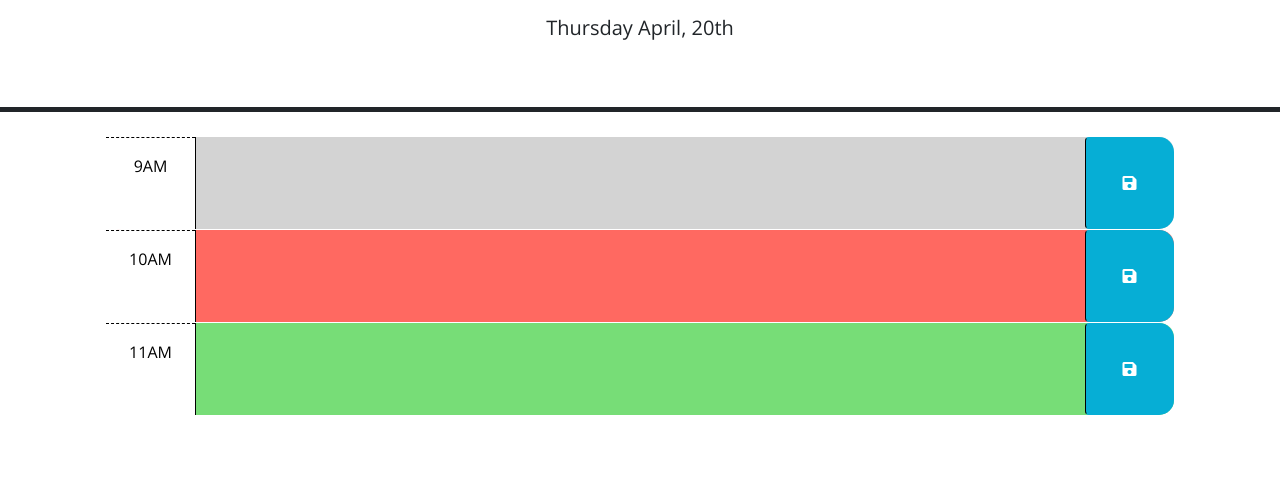
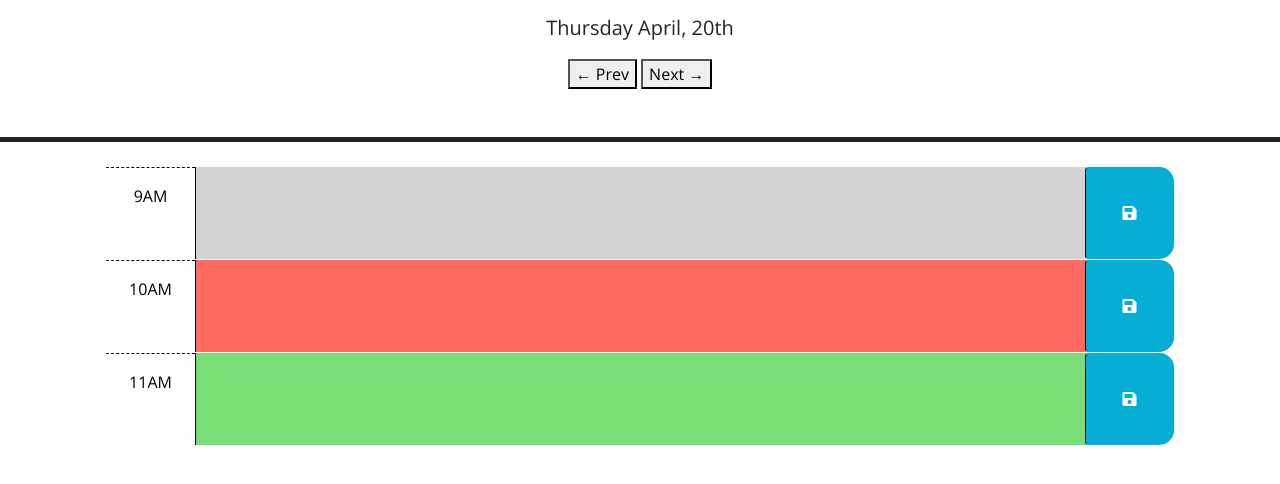
Before and after one commit to NateAyye/work-day-scheduler, a plain HTML site: page index.html in a window 1280 px wide. Shown: the part 166-650 px from the top of the page. Drawn offline with nearby package versions, Linux system fonts and the light colour scheme.

Commit message:
Added paggination so that the user can look at past days or future ones

```diff
--- a/index.html
+++ b/index.html
@@ -36,6 +36,10 @@
       <h1 class="display-3">Work Day Scheduler</h1>
       <p class="lead">A simple calendar app for scheduling your work day</p>
       <p id="currentDay" class="lead"></p>
+      <div>
+        <button id="prev-day">&larr; Prev</button>
+        <button id="next-day">Next &rarr;</button>
+      </div>
     </header>
     <div class="container-lg px-5">
       <!-- Use class for "past", "present", and "future" to apply styles to the
```
